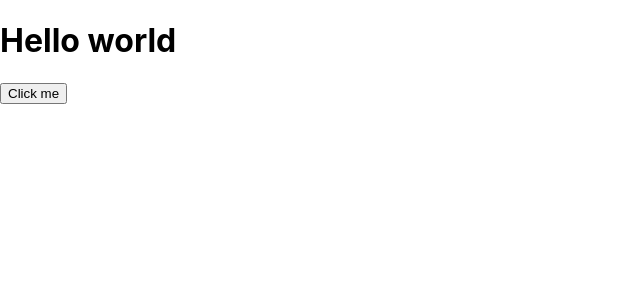
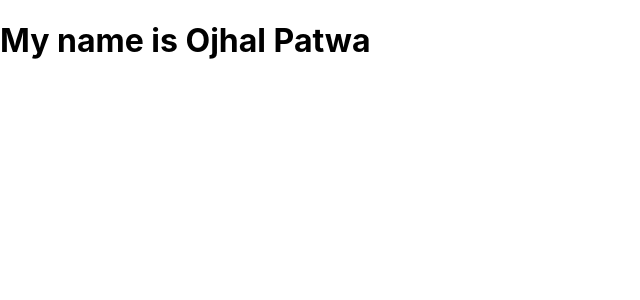
Before and after one commit to ojhal/React-project, a React (Create React App) app: page / in a window 1280 px wide. Shown: the top 300 px of the page, without its empty margins (0-640 px from the left). Built offline with nearby package versions, Linux system fonts and the light colour scheme.

Commit message:
initial commit

```diff
--- a/package.json
+++ b/package.json
@@ -8,6 +8,7 @@
     "@testing-library/user-event": "^12.1.10",
     "react": "^17.0.2",
     "react-dom": "^17.0.2",
+    "react-router-dom": "^5.2.0",
     "react-scripts": "4.0.3",
     "web-vitals": "^1.0.1"
   },
--- a/src/App.js
+++ b/src/App.js
@@ -1,32 +1,43 @@
-import React, { Component } from 'react'
+import React from "react";
 
-export default class App extends Component {
-  constructor(props) {
-    super(props);
-    console.log("constructor called")
+const App = () => {
+  return <h1> My name is Ojhal Patwa</h1>
 
-  }
-  handleClick = () => {
-
-    console.log('clicked')
-  }
-  componentDidMount() {
-    console.log("mounted")
-  }
+};
 
 
 
-  render() {
-    console.log("render called")
-
-    return (
-      <div>
-        <h1>Hello world</h1>
 
 
-        <button onClick={this.handleClick}>Click me</button>
+export default App;
 
-      </div>
-    )
-  }
-}
+// export default class App extends Component {
+//   constructor(props) {
+//     super(props);
+//     console.log("constructor called")
+
+//   }
+//   handleClick = () => {
+
+//     console.log('clicked')
+//   }
+//   componentDidMount() {
+//     console.log("mounted")
+//   }
+
+
+
+//   render() {
+//     console.log("render called")
+
+//     return (
+//       <div>
+//         <h1>Hello world</h1>
+
+
+//         <button onClick={this.handleClick}>Click me</button>
+
+//       </div>
+//     )
+//   }
+// }
--- a/src/index.js
+++ b/src/index.js
@@ -2,7 +2,7 @@ import React from 'react';
 import ReactDOM from 'react-dom';
 import './index.css';
 import App from './App';
-import reportWebVitals from './reportWebVitals';
+// import reportWebVitals from './reportWebVitals';
 
 ReactDOM.render(
   <React.StrictMode>
@@ -14,4 +14,4 @@ ReactDOM.render(
 // If you want to start measuring performance in your app, pass a function
 // to log results (for example: reportWebVitals(console.log))
 // or send to an analytics endpoint. Learn more: https://bit.ly/CRA-vitals
-reportWebVitals();
+// reportWebVitals();
--- a/src/reportWebVitals.js
+++ /dev/null
@@ -1,13 +0,0 @@
-const reportWebVitals = onPerfEntry => {
-  if (onPerfEntry && onPerfEntry instanceof Function) {
-    import('web-vitals').then(({ getCLS, getFID, getFCP, getLCP, getTTFB }) => {
-      getCLS(onPerfEntry);
-      getFID(onPerfEntry);
-      getFCP(onPerfEntry);
-      getLCP(onPerfEntry);
-      getTTFB(onPerfEntry);
-    });
-  }
-};
-
-export default reportWebVitals;
```
Also changed, not shown: src/setupTests.js (deleted, +0 -5 lines), src/About.jsx (added), src/Contact.jsx (added), 2 other files (tests, documents, lock files or other folders).
